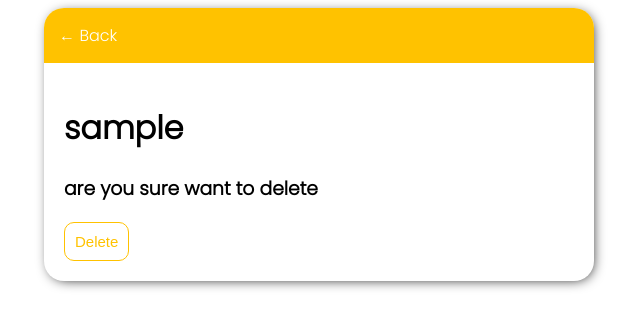
After one commit to yotakeys/confession-django, a Django app: a page that uses app/templates/app/confession_delete.html in a window 1280 px wide. The commit adds this page. Shown: the top 328 px of the page, without its empty margins (321-961 px from the left). Run offline with Django 4.2, Linux system fonts and the light colour scheme; a user stored in the database is signed in; tables that the repository leaves empty hold one stand-in row (values such as "Sample post").

Commit message:
feat: add delete confession

```diff
--- /dev/null
+++ b/app/templates/app/confession_delete.html
@@ -0,0 +1,21 @@
+{% extends "app/base.html" %}
+
+{% block content %}
+
+<div class="header">
+    <a href="{% url 'confessionList' %}">&#8592; Back</a>
+</div>
+
+<div class="body">
+    <h1 class="confession_delete">{{confession.slug}}</h1>
+
+    <h3>are you sure want to delete</h3>
+
+    <form method="POST" action="">
+        {% csrf_token %}
+        <input class="button" type="submit" value="Delete">
+    </form>
+
+</div>
+
+{% endblock content %}
--- a/app/templates/app/confession_list.html
+++ b/app/templates/app/confession_list.html
@@ -28,11 +28,14 @@
             <div class="complete-icon"></div>
             <span>{{confession.target}}</span>
         </div>
+        <a class="delete-confession" style="color:rgb(237, 85, 85)" href="{% url 'confessionDelete' confession.slug %}">&#215;</a>
         {% else %}
         <div class="confession-title">
             <div class="incomplete-icon"></div>
             <span>{{confession.target}}</span>
         </div>
+        <a class="delete-confession" style="color:rgb(237, 85, 85)"
+            href="{% url 'confessionDelete' confession.slug %}">&#215;</a>
         {% endif %}
     </div>
 
--- a/app/urls.py
+++ b/app/urls.py
@@ -1,5 +1,5 @@
 from django.urls import path
-from .views import Login, Register, ConfessionList, ConfessionUrl, CreateConfession
+from .views import Login, Register, ConfessionList, ConfessionUrl, CreateConfession, DeleteConfession
 from django.contrib.auth.views import LogoutView
 
 urlpatterns = [
@@ -8,5 +8,7 @@ urlpatterns = [
     path('logout/', LogoutView.as_view(next_page='login'), name="logout"),
     path('', ConfessionList.as_view(), name="confessionList"),
     path('create/', CreateConfession.as_view(), name="confessionCreate"),
+    path('delete/<str:pk>/', name="confessionDelete",
+         view=DeleteConfession.as_view()),
     path('<str:slug>/', ConfessionUrl.as_view(), name="confessionUrl")
 ]
--- a/app/views.py
+++ b/app/views.py
@@ -9,6 +9,7 @@ from django.urls import reverse_lazy
 
 from django.contrib.auth.views import LoginView
 from django.contrib.auth.mixins import LoginRequiredMixin
+from django.contrib.auth.mixins import UserPassesTestMixin
 from django.contrib.auth.forms import UserCreationForm
 from django.contrib.auth import login
 
@@ -79,3 +80,13 @@ class CreateConfession(LoginRequiredMixin, CreateView):
     def form_valid(self, form):
         form.instance.user = self.request.user
         return super(CreateConfession, self).form_valid(form)
+
+
+class DeleteConfession(LoginRequiredMixin, UserPassesTestMixin, DeleteView):
+    model = Confession
+    context_object_name = 'confession'
+    success_url = reverse_lazy('confessionList')
+    template_name = 'app/confession_delete.html'
+
+    def test_func(self):
+        return str(self.request.user.get_username()) == str(self.get_object().user)  # noqa: E501
```
